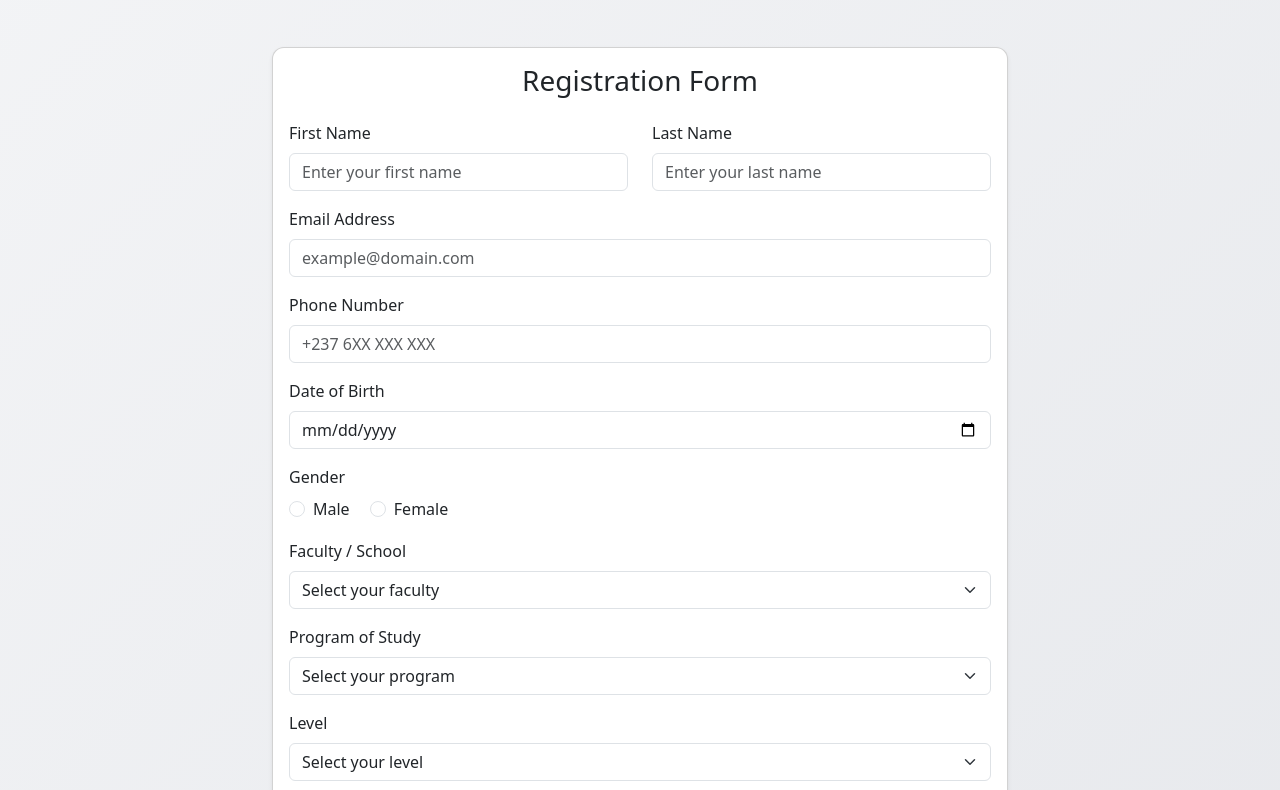
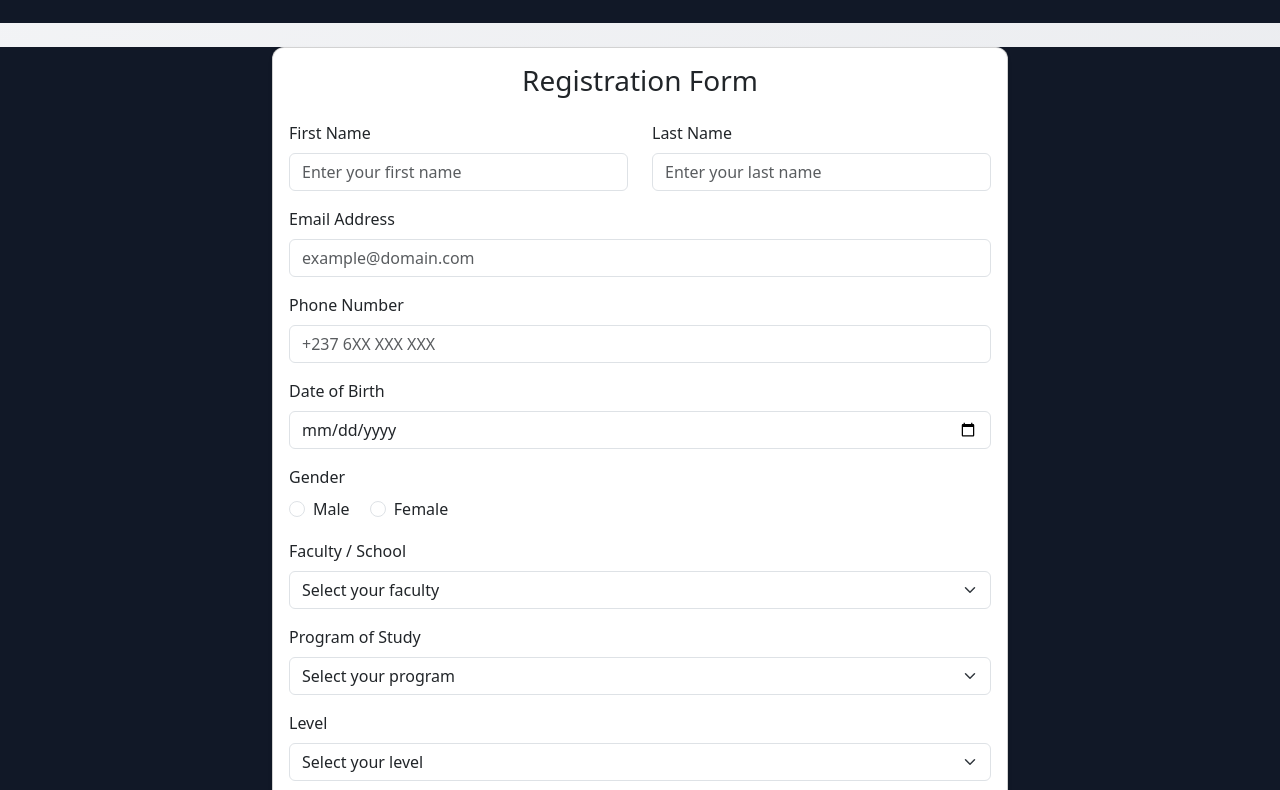
Before and after one commit to Emileeguy10/hiperegistration, a plain HTML site: page index.html in a window 1280 px wide. Shown: the part 126-916 px from the top of the page. Drawn offline with nearby package versions, Linux system fonts and the light colour scheme.

Commit message:
Add background color and text color to layout

```diff
--- a/style.css
+++ b/style.css
@@ -7,6 +7,8 @@ body {
 /* Center content a bit better */
 header, main, footer {
   margin-bottom: 1rem;
+  background-color: #111827;
+  color: #f9fafb;
 }
 
 /* Card spacing */
```
